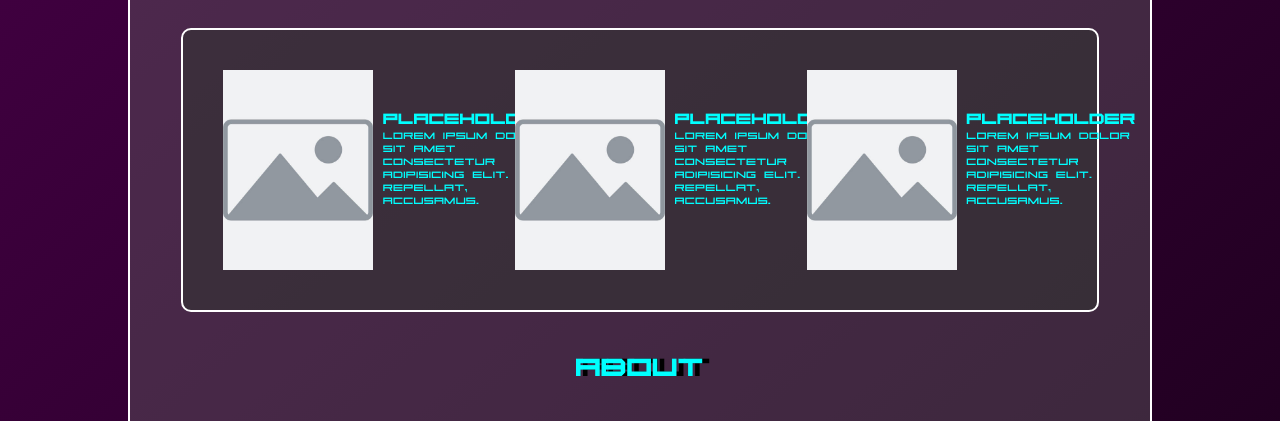
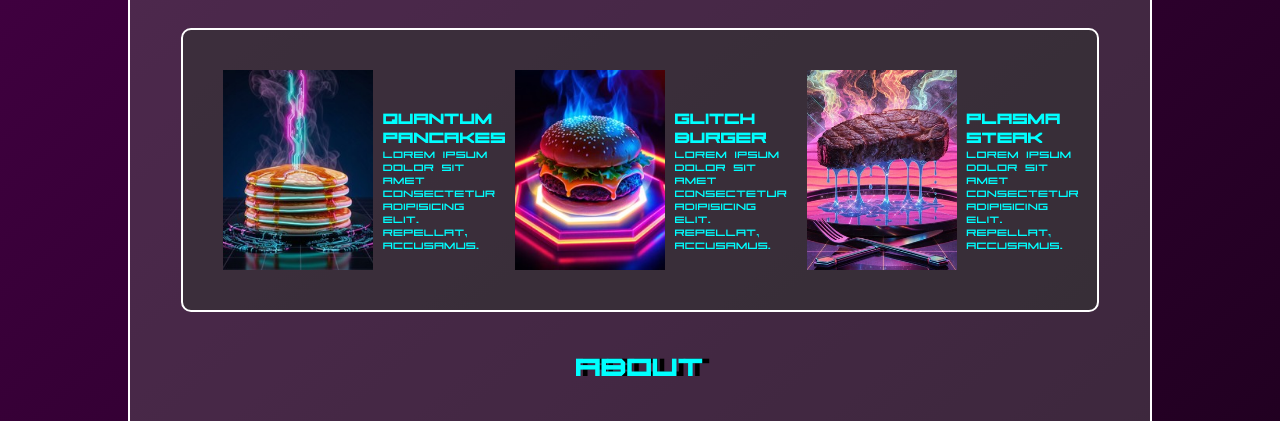
Before and after one commit to Logain-Kanen/Neon-Nexus, a plain HTML site: page index.html in a window 1280 px wide. Shown: the part 355-776 px from the top of the page. Drawn offline with Linux system fonts and the light colour scheme.

Commit message:
added pictrues of FEATURED ITEMS to landing page

```diff
--- a/index.html
+++ b/index.html
@@ -43,9 +43,9 @@
       <h2 class="main-h2">FEATURED ITEMS</h2>
       <div class="main-div">
         <div class="featured-cards">
-          <img src="assets/images/placeholder.jpg" alt="" />
+          <img src="assets/images/Pancake.jpg" alt="Quantum Pancakes" />
           <div class="featured-text">
-            <h2>PLACEHOLDER</h2>
+            <h2>Quantum Pancakes</h2>
             <p>
               Lorem ipsum dolor sit amet consectetur adipisicing elit. Repellat,
               accusamus.
@@ -53,9 +53,9 @@
           </div>
         </div>
         <div class="featured-cards">
-          <img src="assets/images/placeholder.jpg" alt="" />
+          <img src="assets/images/burger.jpg" alt="Glitch Burger" />
           <div class="featured-text">
-            <h2>PLACEHOLDER</h2>
+            <h2>Glitch Burger</h2>
             <p>
               Lorem ipsum dolor sit amet consectetur adipisicing elit. Repellat,
               accusamus.
@@ -63,9 +63,9 @@
           </div>
         </div>
         <div class="featured-cards">
-          <img src="assets/images/placeholder.jpg" alt="" />
+          <img src="assets/images/steak.jpg" alt="Plasma Steak" />
           <div class="featured-text">
-            <h2>PLACEHOLDER</h2>
+            <h2>Plasma Steak</h2>
             <p>
               Lorem ipsum dolor sit amet consectetur adipisicing elit. Repellat,
               accusamus.
```
